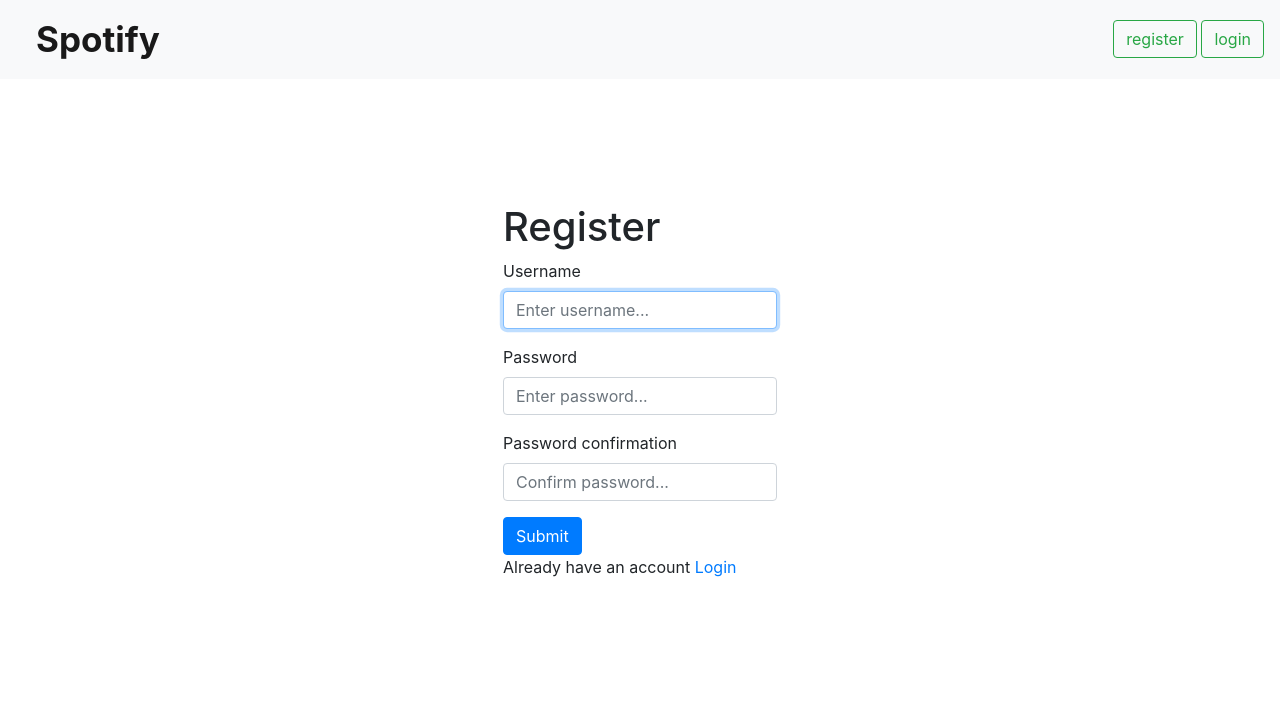
After one commit to homyjr/spotify_deltax, a Django app: page /register/ in a window 1280 px wide. The commit adds this page. Shown: the top 718 px of the page. Run offline with Django 4.2, Linux system fonts and the light colour scheme.

Commit message:
minimum requirements done

```diff
--- a/spotify/app/forms.py
+++ b/spotify/app/forms.py
@@ -1,5 +1,7 @@
 from django.forms import ModelForm, widgets
 from app.models import Artist, Song
+from django.contrib.auth.models import User
+from django.contrib.auth.forms import UserCreationForm
 
 class ArtistForm(ModelForm):
     class Meta:
@@ -21,3 +23,17 @@
             {'class': 'form-control', 'placeholder': 'Enter title...'})
         self.fields['artists'].widget.attrs.update(
             {'id':'artist-field-id','class': 'form-select', 'multiple':'' ,'aria-label':'multiple select example'})
+
+class CustomUserCreationForm(UserCreationForm):
+    class Meta:
+        model = User
+        fields = ['username', 'password1', 'password2']
+
+    def __init__(self, *args, **kwargs):
+        super(CustomUserCreationForm, self).__init__(*args, **kwargs)
+        self.fields['username'].widget.attrs.update(
+            {'class': 'form-control', 'placeholder': 'Enter username...'}),
+        self.fields['password1'].widget.attrs.update(
+            {'class': 'form-control', 'placeholder': 'Enter password...'})
+        self.fields['password2'].widget.attrs.update(
+            {'class': 'form-control', 'placeholder': 'Confirm password...'})
--- a/spotify/app/models.py
+++ b/spotify/app/models.py
@@ -1,6 +1,7 @@
 from django.db import models
 from django.core.validators import MaxValueValidator,MinValueValidator
 from django.db.models import Sum, Avg
+
 # Create your models here.
 
 class Artist(models.Model):
--- a/spotify/app/templates/app/base.html
+++ b/spotify/app/templates/app/base.html
@@ -11,15 +11,25 @@
     <link rel="stylesheet" href="https://cdnjs.cloudflare.com/ajax/libs/font-awesome/4.7.0/css/font-awesome.min.css">
 
     <link rel="stylesheet" href="{% static '/app/css/style.css' %}">
-
+    {% block static_block %}
+    {% endblock %}
     <title>spotify</title>
 
 </head>
 <body>
 
-    {% block navbar %}
-
-    {% endblock %}
+    <nav class="navbar navbar-expand-lg navbar-light bg-light">
+        <a class="navbar-brand" href="">Spotify</a>
+        <div class="my-2 my-lg-0 ml-auto">
+            {% if user.is_authenticated %}
+            <a href="{% url 'logout' %}" class="btn btn-outline-success my-2 my-sm-0" >logout</a>
+            {% else %}
+            <a href="{% url 'register' %}" class="btn btn-outline-success my-2 my-sm-0"  >register</a>
+            <a href="{% url 'login' %}" class="btn btn-outline-success my-2 my-sm-0" >login</a>
+            {% endif %}
+        </div>
+    </div>
+    </nav>
 
 
 
--- a/spotify/app/templates/app/index.html
+++ b/spotify/app/templates/app/index.html
@@ -1,9 +1,5 @@
 {% extends 'app/base.html' %}
 {% load static %}
-{% block navbar %}
-    {% include "app/navbar.html" %}
-{% endblock %}
-
 
 
 {% block content %}
@@ -45,7 +41,6 @@
                                 <img src="{{ song.image.url }}" alt="" width="120px" height="120px">
                                 {% endif %}
                             </td>
-
                             <td class="align-middle">
                                 {{song.title}}
                             </td>
--- /dev/null
+++ b/spotify/app/templates/app/login_register.html
@@ -0,0 +1,62 @@
+{% extends 'app/base.html' %}
+{% load static %}
+{% block static_block %}
+
+
+<style>
+    .login--wrapper {
+        display: flex;
+        align-items: center;
+        height: 80vh;
+        justify-content: center;
+    }
+
+    .form {
+        width: 500px;
+    }
+</style>
+
+{% endblock %}
+
+{% block content %}
+<div class="container">
+
+    <div class="login--wrapper">
+
+        {% if page == 'login' %}
+        <form method='post' class="form">
+            {% csrf_token %}
+            <h1>Login</h1>
+            <h4>Login to Mysite</h4>
+            <div class="mb-3">
+                <label for="exampleInputEmail1" class="form-label">Username</label>
+                <input type="text" class="form-control" name="username" id="exampleInputEmail1"
+                    aria-describedby="emailHelp">
+            </div>
+            <div class="mb-3">
+                <label for="exampleInputPassword1" class="form-label">Password</label>
+                <input type="password" class="form-control" name="password" id="exampleInputPassword1">
+            </div>
+
+            <button type="submit" class="btn btn-primary">Submit</button>
+            <p>Don't have an account <a href="{% url 'register' %}">Register</a></p>
+        </form>
+        {% else %}
+        <form method='post'>
+            <h1>Register</h1>
+            {% csrf_token %}
+            {% for field in form %}
+            <div class="mb-3">
+                <label for="exampleInputPassword1" class="form-label">{{field.label}}</label>
+                {{field}}
+            </div>
+            {% endfor %}
+            <button type="submit" class="btn btn-primary">Submit</button>
+            <p>Already have an account <a href="{% url 'login' %}">Login</a></p>
+
+        </form>
+        {% endif %}
+    </div>
+
+</div>
+{% endblock %}
--- a/spotify/app/urls.py
+++ b/spotify/app/urls.py
@@ -7,5 +7,8 @@
     path('', views.index, name='index'),
     path('rating/<int:song_id>/<str:rate>/',views.rating ,name="rating"),
     path('createsong/', views.add_song, name = "createsong"),
-    path('createartist/', views.add_artist, name="createartist" )
+    path('createartist/', views.add_artist, name="createartist" ),
+    path('login/', views.loginUser, name="login"),
+    path('logout/', views.logoutUser, name="logout"),
+    path('register/', views.registerUser, name="register")
 ]
--- a/spotify/app/views.py
+++ b/spotify/app/views.py
@@ -3,7 +3,11 @@
 # Create your views here.
 from django.http import JsonResponse
 from django.http import HttpResponse
-from app.forms import ArtistForm , SongForm
+from app.forms import ArtistForm , SongForm , CustomUserCreationForm
+from django.contrib.auth import authenticate, login, logout
+from django.http import request,Http404
+from django.shortcuts import redirect
+from django.contrib.auth.decorators import login_required
 
 
 
@@ -16,13 +20,16 @@
 
 
 def rating(request, song_id, rate):
-
+    if request.user.is_authenticated:
        song = Song.objects.get(pk=song_id)
        song.rating  = int(rate)
        song.save()
        return JsonResponse({}, status=200)
+    else:
+        return JsonResponse({},status=400)
 
 
+@login_required(login_url='/login/')
 def add_song(request):
 
     if request.method == "POST":
@@ -42,10 +49,63 @@
     if request.method == "POST":
         artist_form = ArtistForm(request.POST)
         if artist_form.is_valid():
-            print("yes")
+
             k = artist_form.save()
             id = k.id
             name = k.name
         return JsonResponse({'id':id, 'name':name}, status = 200)
 
     return JsonResponse({}, status=400)
+
+def loginUser(request):
+    """ login form for user login """
+    try:
+        page = 'login'
+        if request.method == 'POST':
+            username = request.POST['username']
+            password = request.POST['password']
+
+            user = authenticate(request, username=username, password=password)
+
+            if user is not None:
+                login(request, user)
+                return redirect('index')
+
+        return render(request, 'app/login_register.html', {'page': page})
+    except Exception as e:
+        print(e)
+        raise Http404('Sorry some error occured')
+
+
+def logoutUser(request):
+    """ logout user """
+    try:
+        logout(request)
+        return redirect('index')
+
+    except Exception as e:
+
+        raise Http404('Sorry some error occured')
+
+def registerUser(request):
+    """ register form for new user """
+    try:
+        page = 'register'
+        form = CustomUserCreationForm()
+
+        if request.method == 'POST':
+            form = CustomUserCreationForm(request.POST)
+            if form.is_valid():
+                user = form.save(commit=False)
+                user.save()
+
+                if user is not None:
+                    login(request, user)
+                    return redirect('index')
+
+        context = {'form': form, 'page': page}
+        return render(request, 'app/login_register.html', context)
+
+    except Exception as e:
+
+        raise Http404('Sorry some error occured')
```
Also changed, not shown: spotify/app/static/app/js/main.js (+7 -1 lines), spotify/app/templates/app/navbar.html (+5 -8 lines), spotify/db.sqlite3.
